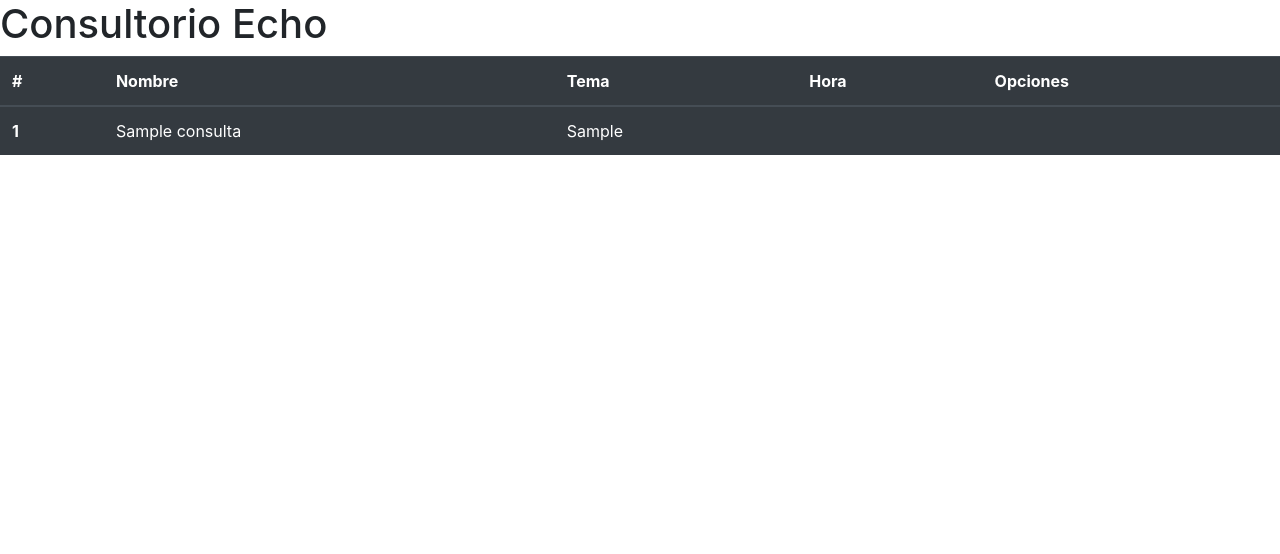
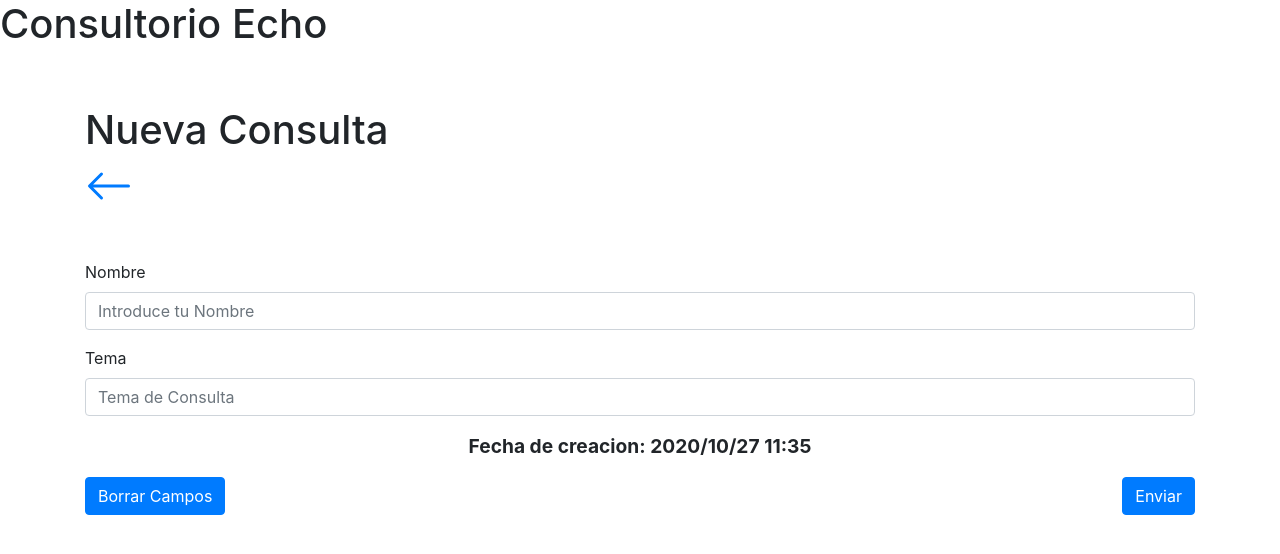
Before and after one commit to Nau-crc/CRUDo-EchoTeam, a PHP site: page /?action=create in a window 1280 px wide. Shown: the top 554 px of the page. Run offline with PHP 8.4, Linux system fonts and the light colour scheme; tables that the repository leaves empty hold one stand-in row (values such as "Sample post"); data that the repository does not hold is empty.

Commit message:
Crearconsulta

```diff
--- a/consultas.sql
+++ b/consultas.sql
@@ -33,14 +33,14 @@ CREATE TABLE `consultas` (
   `id` int(20) NOT NULL,
   `name` varchar(50) NOT NULL,
   `tema` varchar(250) NOT NULL,
-  `created_at` timestamp NOT NULL DEFAULT current_timestamp()
+  `fecha` timestamp NOT NULL DEFAULT current_timestamp()
 ) ENGINE=InnoDB DEFAULT CHARSET=utf8mb4;
 
 --
 -- Bolcament de dades per a la taula `consultas`
 --
 
-INSERT INTO `consultas` (`id`, `name`, `tema`, `created_atconsultas`) VALUES
+INSERT INTO `consultas` (`id`, `name`, `tema`, `fecha`) VALUES
 (0, 'Carmen', 'Mi vida es un problema.', '2020-10-28 09:03:45'),
 (3, 'Vanessa', 'MySQL, mi ordenador es muy complicado.', '2020-10-28 09:10:04'),
 (4, 'Quim', 'Tengo frio...', '2020-10-28 09:12:29'),
--- a/public/style.css
+++ b/public/style.css
@@ -15,3 +15,6 @@ header {
     justify-content: space-evenly;
 
 }
+body{
+    background-color: black;
+}
--- a/src/Controllers/ConsultaController.php
+++ b/src/Controllers/ConsultaController.php
@@ -11,10 +11,20 @@ class ConsultaController
 
     public function __construct()
     {
+        if(isset($_GET) && ($_GET["action"] == "create")) {
+            $this->create();
+            return;
+        }
+
+        if(isset($_GET) && ($_GET["action"] == "save")) {
+            $this->save($_POST);
+            return;
+        }
+
         $this->index();
     }
 
-    public function index()
+    public function index(): void
     {
         $consulta = new Consulta();
         $consultas = $consulta->crearListaConsultas();
@@ -23,5 +33,17 @@ class ConsultaController
 
     }
 
+    public function create(): void
+    {
+        new View ("CrearConsulta");
+
+    }
+
+    public function save($request): void
+    {
+       $consulta = new consulta($request["name"],["tema"]);
+       $consulta->savedb();
+
+    }
 
 }
--- a/src/Models/Consulta.php
+++ b/src/Models/Consulta.php
@@ -43,7 +43,8 @@ class Consulta {
     }
 
 
-    public function crearConsulta ()
+    public function savedb()
+
     {
         $this->database->mysql->query("INSERT INTO `consultas` (`name`, `tema`) VALUES ('{$_POST["name"]}','{$_POST["tema"]}');");
     }
--- /dev/null
+++ b/src/Views/CrearConsulta.php
@@ -0,0 +1,44 @@
+
+<html lang="es">
+
+<head>
+    <meta charset="UTF-8">
+    <meta name="viewport" content="width=device-width, initial-scale=1.0">
+    <title>Consultorio EchoTeam</title>
+    <link rel="stylesheet" href="https://cdn.jsdelivr.net/npm/bootstrap@4.5.3/dist/css/bootstrap.min.css" integrity="sha384-TX8t27EcRE3e/ihU7zmQxVncDAy5uIKz4rEkgIXeMed4M0jlfIDPvg6uqKI2xXr2" crossorigin="anonymous">
+    <link rel="stylesheet" href="nueva-cita.css">
+</head>
+
+<body>
+    <header class="container">
+        <h1>Nueva Consulta</h1>
+        <button type="button" id="back-button" class="btn btn-primary" aria="volver a pagina principal">
+            <svg width="3em" height="3em" viewBox="0 0 16 16" id="flecha" class="bi bi-arrow-left" fill="currentColor" xmlns="http://www.w3.org/2000/svg">
+                <path fill-rule="evenodd" d="M15 8a.5.5 0 0 0-.5-.5H2.707l3.147-3.146a.5.5 0 1 0-.708-.708l-4 4a.5.5 0 0 0 0 .708l4 4a.5.5 0 0 0 .708-.708L2.707 8.5H14.5A.5.5 0 0 0 15 8z" />
+            </svg>
+        </button>
+    </header>
+    <main class="container" id="main">
+        <form action='?action=save' method="post">
+            <div class="form-group">
+                <label for="name">Nombre</label>
+                <input name="name" type="text" class="form-control" placeholder="Introduce tu Nombre" aria-label="Name" aria-describedby="basic-addon1">
+            </div>
+            <div class="form-group">
+                <label name="tema">Tema</label>
+                <input type="text" name="tema" class="form-control" placeholder="Tema de Consulta" aria-label="tema de consulta" aria-describedby="basic-addon1">
+
+            </div>
+            <?php
+            echo "<p id=fecha> Fecha de creacion: " . date("Y/m/d") . "  " . date("h:i") . "</p>";
+
+            ?>
+            <div class="form-group" id="buttons">
+                <button type="reset" value="reset" class="btn btn-primary">Borrar Campos</button>
+                <button type="submit" value="savebd" class="btn btn-primary">Enviar</button>
+            </div>
+        </form>
+    </main>
+</body>
+
+</html>
--- a/src/Views/ListaConsultas.php
+++ b/src/Views/ListaConsultas.php
@@ -8,6 +8,9 @@
 </head>
 
 <body>
+<a href="?action=create">
+<button type="button" class="btn btn-outline-dark">Crear Consulta</button>
+</a>
   <table class="table table-hover table-dark">
     <thead>
       <tr>
@@ -19,9 +22,8 @@
       </tr>
     </thead>
     <tbody>
-
-      <?php
-        foreach ($data["consultas"] as $consulta)
+<?php
+       foreach ($data["consultas"] as $consulta)
         { echo "
                 <tr>
                   <th scope='row'>{$consulta->id}</th>
```
Also changed, not shown: index.html (deleted, +0 -12 lines), src/CrearCita.php (deleted, +0 -27 lines).
